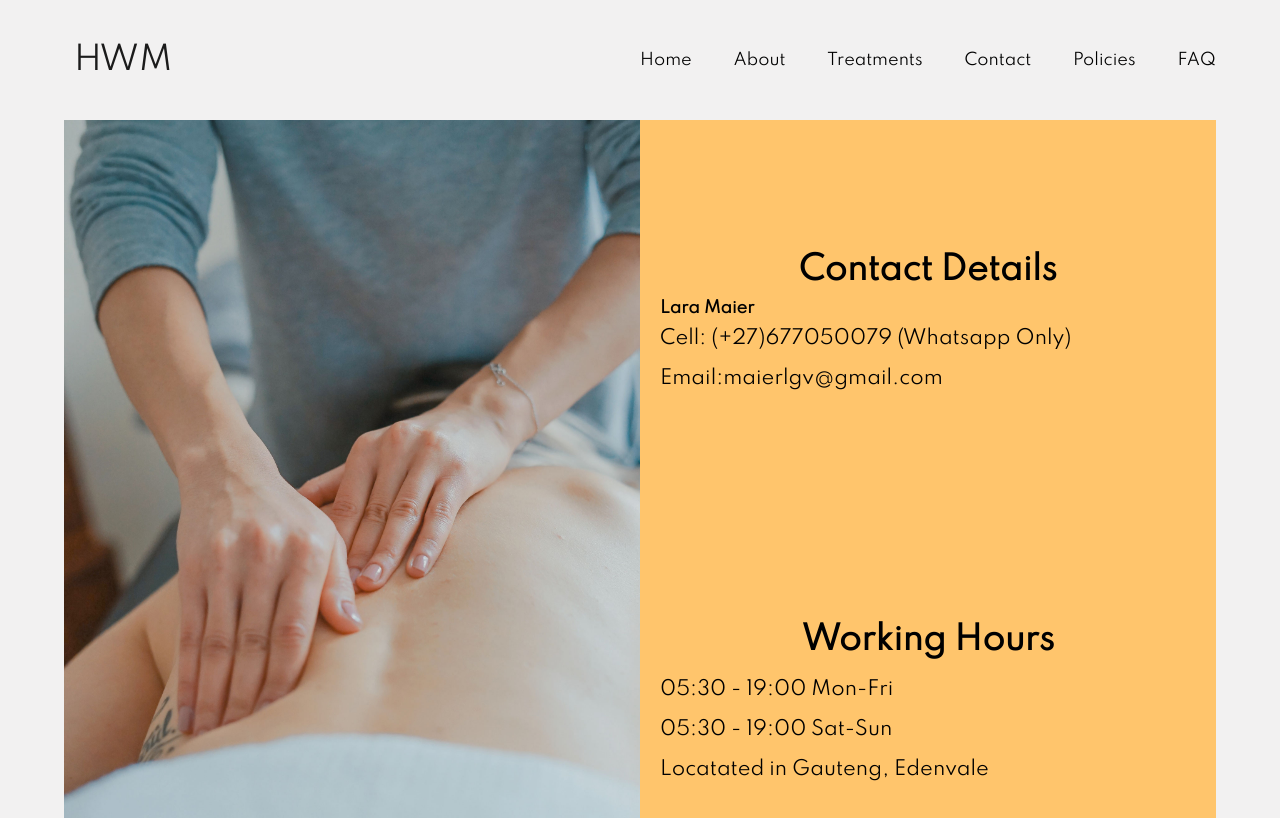
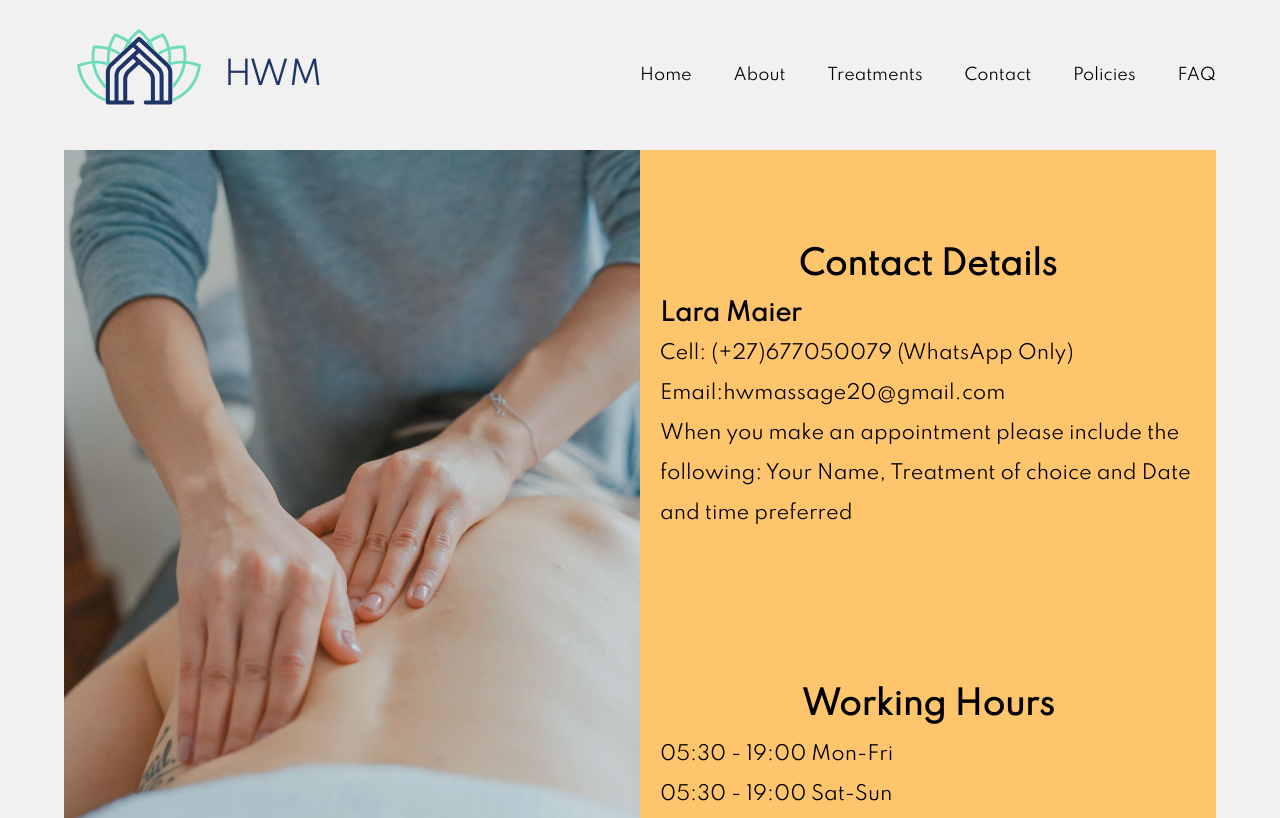
Before and after one commit to 3-gin-7/hwm, a Vue app: page /#/contact in a window 1280 px wide. Shown: the top 818 px of the page. Built offline with nearby package versions, Linux system fonts and the light colour scheme.

Commit message:
added logo and fixed typos

```diff
--- a/src/App.vue
+++ b/src/App.vue
@@ -2,6 +2,7 @@
   <div id="app">
     <div class="header">
       <div class="logo">
+        <img src="./assets/logo-1.svg" alt="logo" srcset="">
         <p>HWM</p>
         </div>
             <ul class="nav-bar" v-bind:class="{'active': this.isClicked}">
@@ -77,6 +78,7 @@ a{
 #app{
   overflow-x:hidden;
 }
+
 .header{
     width:100%;
     min-height:15vh;
@@ -84,11 +86,6 @@ a{
     justify-content: space-between;
     align-items: center;
     background: #F2F1F1;
-}
-
-.logo{
-    flex:1;
-    font-size:1.6rem;
 }
 
 .nav-bar{
@@ -118,13 +115,20 @@ a{
 .logo{
   display: flex;
   align-items: center;
+  flex:1;
+}
+
+.logo>img{
+  width: 150px;
+  height:150px;
 }
 
 .logo>p{
   font-size: 2rem;
   padding:10px;
-  color:rgb(27, 27, 27);
+  color:#203567;
 }
+
 
 .burger{
   cursor: pointer;
--- a/src/views/About.vue
+++ b/src/views/About.vue
@@ -18,7 +18,7 @@
               rehabilitation programs that include massage sessions.
             </p>
             <p>
-              After several years of experience as a biokinetics I’ve realized
+              After several years of experience as a biokineticist I’ve realized
               how powerful massage can be and decided to walk this path. I’ve
               completed additional courses for Remedial & Sport massage,
               Lomi-Lomi, Reflexology (Thai routine) Thai Yoga Massage and it`s
--- a/src/views/Contact.vue
+++ b/src/views/Contact.vue
@@ -6,9 +6,11 @@
               <div>
               <h1>Contact Details</h1>
               <h2>Lara Maier</h2>
-              <span>Cell: (+27)677050079 (Whatsapp Only)</span>
+              <span>Cell: (+27)677050079 (WhatsApp Only)</span>
               <br>
-              <span>Email:maierlgv@gmail.com</span>
+              <span>Email:hwmassage20@gmail.com</span>
+              <br>
+              <span>When you make an appointment please include the following: Your Name, Treatment of choice and Date and time preferred</span>
               </div>
               <div>
               <h1>Working Hours</h1>
@@ -16,7 +18,7 @@
               <br>
               <span>05:30 - 19:00 Sat-Sun</span>
               <br>
-              <span>Locatated in Gauteng, Edenvale</span>
+              <span>Located in Gauteng, Edenvale</span>
               </div>
           </div>
       </div>
@@ -67,6 +69,11 @@ export default {
         padding-bottom: 10px;
     }
 
+    .contact-info>div>h2{
+        font-size:1.5rem;
+        padding: 5px 0px;
+    }
+
     .contact-info > div>span{
         font-size: 1.2rem;
         line-height: 40px;
--- a/src/views/Treatments.vue
+++ b/src/views/Treatments.vue
@@ -63,7 +63,7 @@ export default {
             id:4,
             title:"Swedish",
             description:"With long gliding strokes, this massage relaxes the body and relieves the stress and pressure.",
-            price:"<p>60min/R500</p><p>90min/R550</p>",
+            price:"<p>60min/R500</p><p>90min/R600</p><p>120min/R900</p>",
             extraInfo:"Swedish massage has many benefits to overall physical and mental state of the body. Swedish massage provides relaxation, reduces stress, increases flexibility, improves posture and blood circulation."
             },
             {
```
Also changed, not shown: src/assets/logo-1.svg (added).
